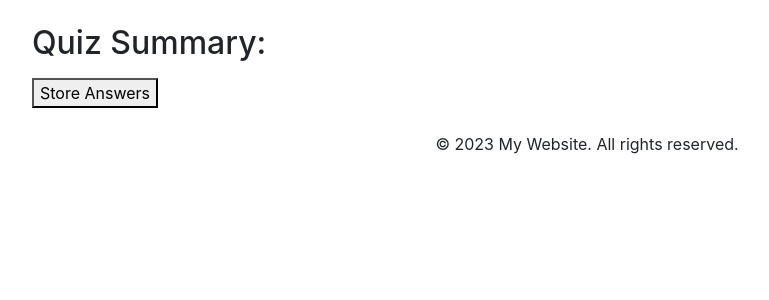
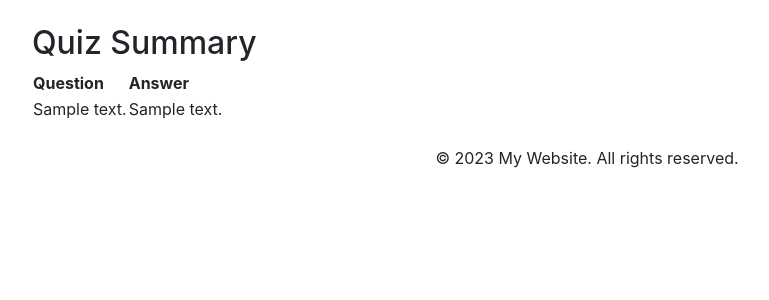
Before and after one commit to arvydasg/lifeapi, a Django app: page /quiz/quiz/summary/ in a window 1280 px wide. Shown: the part 56-356 px from the top of the page, without its empty margins (53-822 px from the left). Run offline with Django 4.2, Linux system fonts and the light colour scheme; tables that the repository leaves empty hold one stand-in row (values such as "Sample post"); some libraries are stand-ins or nearby versions.

Commit message:
Revert "Solution to store answers to session and then to db"
This reverts commit c4d97aaee62d3d1315fb36194671f066ceb7494b.

```diff
--- a/lifeapi_apps/quiz_app/templates/quiz_app_summary.html
+++ b/lifeapi_apps/quiz_app/templates/quiz_app_summary.html
@@ -1,14 +1,21 @@
 {% extends 'base.html' %}
 
 {% block content %}
-    <h2>Quiz Summary:</h2>
-    <ul>
-        {% for question, answer in answers.items %}
-            <li>{{ question }}: {{ answer }}</li>
-        {% endfor %}
-    </ul>
-    <form method="POST">
-        {% csrf_token %}
-        <button type="submit" name="store_answers">Store Answers</button>
-    </form>
+    <h2>Quiz Summary</h2>
+    <table>
+        <thead>
+            <tr>
+                <th>Question</th>
+                <th>Answer</th>
+            </tr>
+        </thead>
+        <tbody>
+            {% for answer in answers %}
+            <tr>
+                <td>{{ answer.question.description }}</td>
+                <td>{{ answer.answer }}</td>
+            </tr>
+            {% endfor %}
+        </tbody>
+    </table>
 {% endblock %}
--- a/lifeapi_apps/quiz_app/views.py
+++ b/lifeapi_apps/quiz_app/views.py
@@ -5,7 +5,6 @@ from django.utils import timezone
 from datetime import date
 from django.contrib import messages
 from .forms import QuestionForm
-from django.db import transaction
 
 
 def quiz_app_home(request):
@@ -67,8 +66,9 @@ def quiz_question(request, question_id):
         question_id = int(request.POST.get('question_id'))
         answer_text = request.POST.get('answer')
 
-        # Save the answer to the session
-        request.session['answer_' + str(question_id)] = answer_text
+        # Save the answer to the database
+        answer = Answer(question_id=question_id, answer=answer_text)
+        answer.save()
 
         # Redirect to the next question or finish the quiz if all questions are answered
         next_question_id = question_id + 1
@@ -86,30 +86,7 @@ def quiz_question(request, question_id):
 
 
 def quiz_summary(request):
-    '''View to display all entries of answers stored in the session'''
-    answers = {}
-    for question_id, question in Question.objects.all().values_list('id', 'description'):
-        answer_key = 'answer_' + str(question_id)
-        if answer_key in request.session:
-            answer_text = request.session[answer_key]
-            answers[question] = answer_text
-
-    print(answers)
-    # {'Workout': 'YES', 'Meditated': 'YES', 'Cold shower': 'YES', 'Sleep quality': '2', 'Mood in the morning': '2', 'Streched': 'YES', 'Rained today': 'YES', 'Work from home': 'YES', 'Master': 'YES', 'Sx': 'YES', 'Was pikc': 'YES', 'Mintys': 'ffff'}
-
+    '''View to display all entries of answers table'''
+    answers = Answer.objects.all()
     context = {'answers': answers}
-
-    if request.method == 'POST':
-        if 'store_answers' in request.POST:
-            # Store answers in the database
-            with transaction.atomic():
-                for question_text, answer_text in answers.items():
-                    question = Question.objects.get(description=question_text)
-                    answer = Answer(question=question, answer=answer_text)
-                    answer.save()
-
-            # Clear session data
-            request.session.clear()
-            return redirect('data_table')
-
     return render(request, 'quiz_app_summary.html', context)
```
